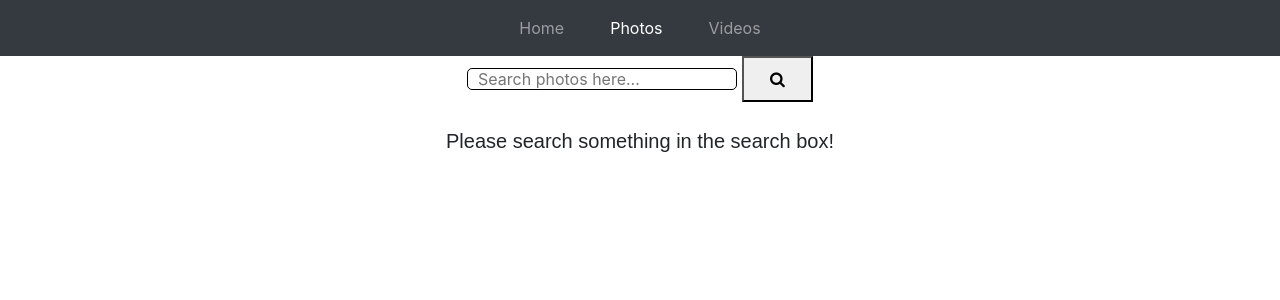
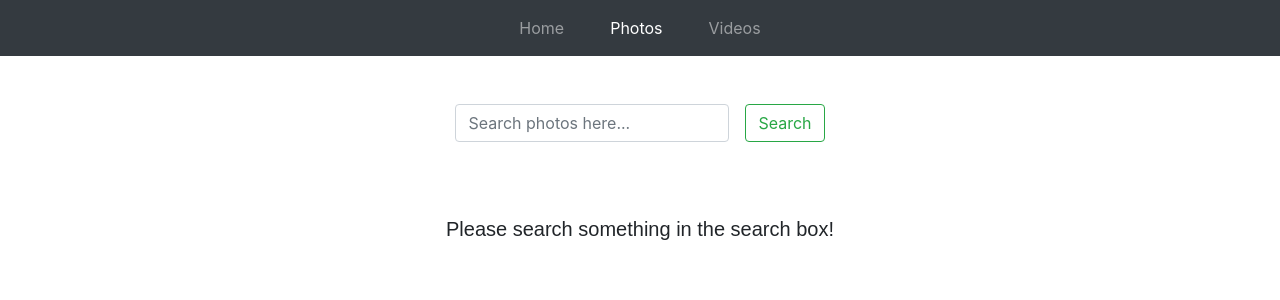
Before and after one commit to patel1643/Photo-Video-Search-App, a React (Create React App) app: page /photos in a window 1280 px wide. Shown: the top 300 px of the page. Built offline with nearby package versions, Linux system fonts and the light colour scheme.

Commit message:
updated the search bar with bootstrap

```diff
--- a/src/Components/PhotoCard/SearchInput/SearchInput.js
+++ b/src/Components/PhotoCard/SearchInput/SearchInput.js
@@ -1,16 +1,17 @@
 import React from 'react';
 import classes from './SearchInput.module.css';
+import { Form, FormControl, Button } from 'react-bootstrap';
 
 const SearchInput = (props) =>{
     return(
-        <div className={classes.SearchBarContainer}>
-        <input
-        className={classes.SearchBar}
-        onChange={props.onChangeHandler}
-        placeholder={props.placeholder} />
-        <button
-        className={classes.SearchButton}
-        onClick={props.onClickHandler}><i className="fa fa-search  "></i></button>
+        <div>
+        <Form inline className="justify-content-center">
+            <FormControl
+            type="text"
+            onChange={props.onChangeHandler}
+            placeholder={props.placeholder} className="mr-sm-3 my-5" />
+            <Button onClick={props.onClickHandler} variant="outline-success">Search</Button>
+        </Form>
         </div>
     );
 
--- a/src/Components/PhotoCard/SearchInput/SearchInput.module.css
+++ b/src/Components/PhotoCard/SearchInput/SearchInput.module.css
@@ -1,31 +1,4 @@
 .SearchBarContainer{
+    padding-top: 10px;
     text-align: center;
 }
-.SearchBar{
-    border: 1px solid black;
-    left: 50%;
-    margin:0 auto;
-    padding: 10px;
-    height: 20px;
-    border-radius: 5px;
-    transition: .2s;
-}
-
-.SearchBar:focus{
-    border: 2px solid #00B4CC;
-    outline: none;
-    color:black;
-    transition: .2s;
-}
-
-.SearchButton{
-    margin-left: 5px;
-}
-.SearchButton i{
-    border-radius: 5px;
-    padding: 12px 20px;
-}
-
-.SearchButton:hover{
-    cursor: pointer;
-}
--- a/src/Containers/PhotoSearchPage/PhotoSearchPage.js
+++ b/src/Containers/PhotoSearchPage/PhotoSearchPage.js
@@ -3,7 +3,7 @@ import PhotoCard from '../../Components/PhotoCard/PhotoCard/PhotoCard';
 import classes from './PhotoSearchPage.module.css';
 import axios from 'axios';
 import SearchInput from '../../Components/PhotoCard/SearchInput/SearchInput';
-import Spinner from '../../UI Elements/Spinner/Spinner';
+import { Spinner } from 'react-bootstrap';
 
 
 class PhotoSearchPage extends Component{
@@ -43,7 +43,7 @@ render(){
     let loadingDiv = null;
         if(this.state.loading){
             // <div className={classes.GeneralDivs} >Loading....</div>
-            loadingDiv = <div> <br></br> <Spinner /> </div>
+            loadingDiv = <div> <br></br> <Spinner animation="border" /></div>
         }
 
         let results = <div className={classes.GeneralDivs} >Please search something in the search box!</div>
```
Also changed, not shown: 1 other file (tests, documents, lock files or other folders).
